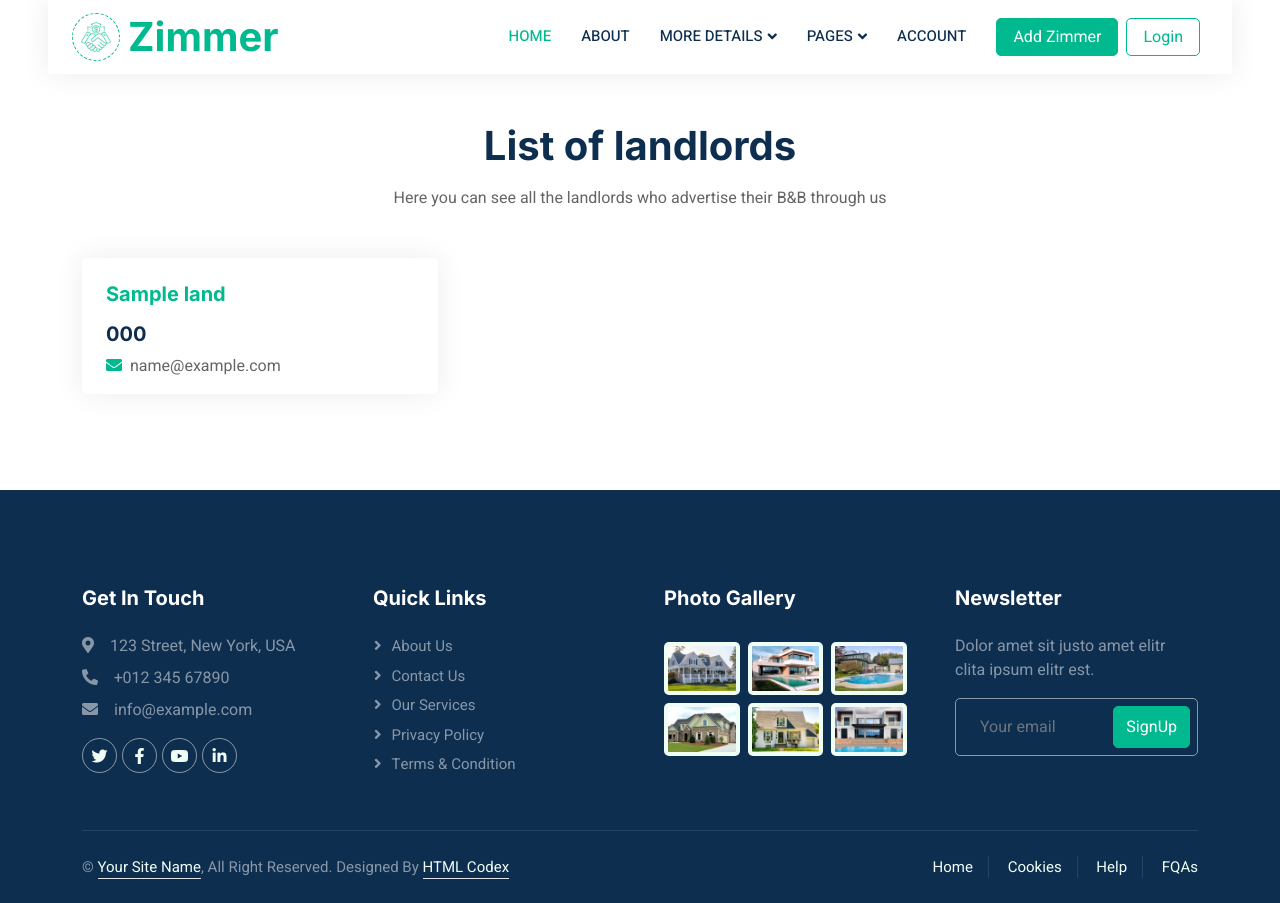
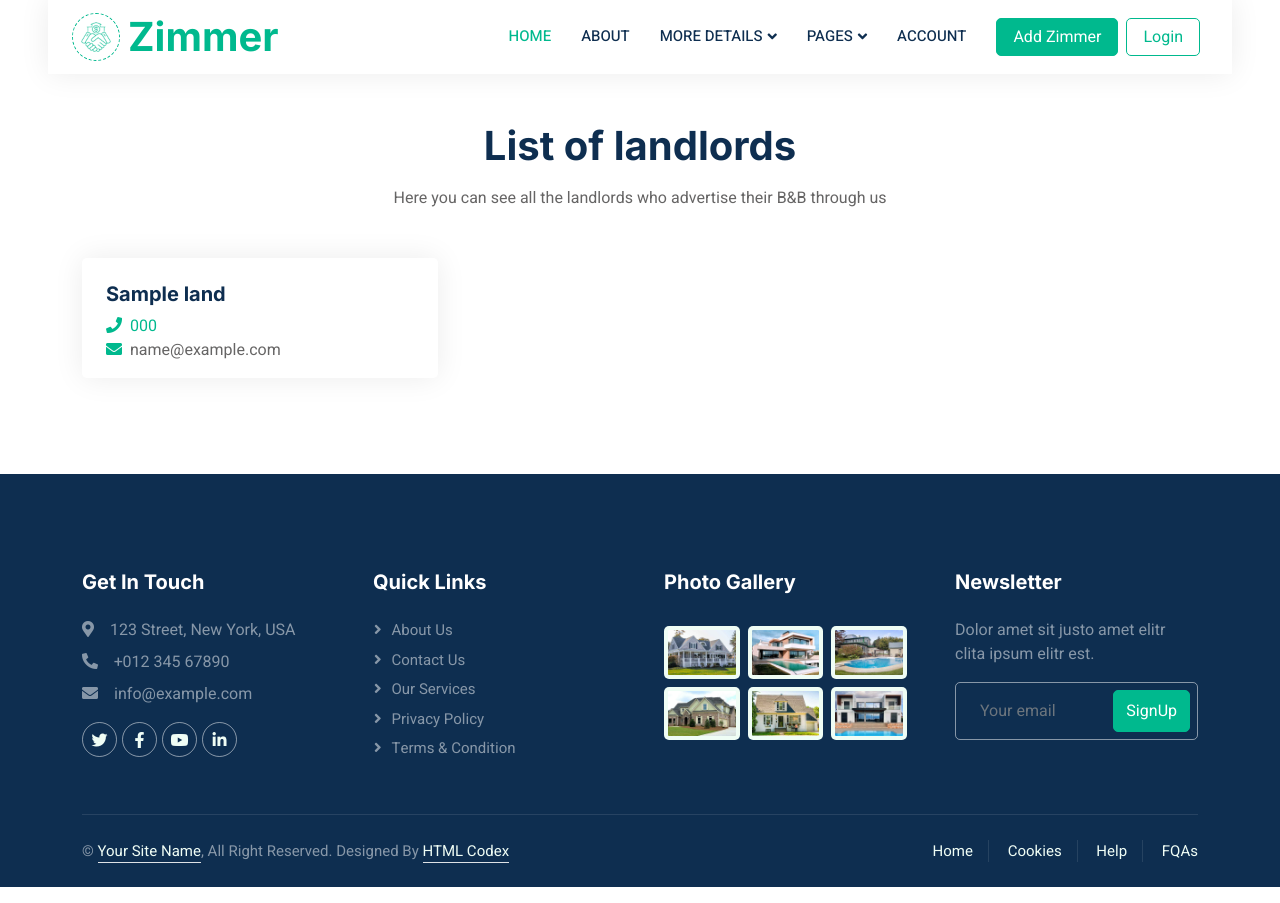
Before and after one commit to AyeletRoiter/Python_Project, a Flask app: template Template/property-agent.html in a window 1280 px wide. Shown: the part 46-949 px from the top of the page. Run offline with Flask 3, Linux system fonts and the light colour scheme; the template is opened without the code that fills it: most values are stand-ins (such as "Sample title", 1, 10 or a date in 2020); some libraries are stand-ins or nearby versions.

Commit message:
Changes to the page design

```diff
--- a/Template/property-agent.html
+++ b/Template/property-agent.html
@@ -105,7 +105,7 @@
         <!-- Menu End -->
 
 
-      <!-- Team Start -->
+     <!-- Team Start -->
 <div class="container-xxl py-5">
     <div class="container">
         <div class="text-center mx-auto mb-5 wow fadeInUp" data-wow-delay="0.1s" style="max-width: 600px;">
@@ -117,8 +117,10 @@
                 <div class="col-lg-4 col-md-6 wow fadeInUp" data-wow-delay="0.1s">
                     <div class="property-item rounded overflow-hidden">
                         <div class="p-4 pb-0">
-                            <h5 class="text-primary mb-3">{{ Land.NameLand }}</h5>
-                            <a class="d-block h5 mb-2" href="#">{{ Land.PhoneLand }}</a>
+                            <a class="d-block h5 mb-2" href="#">{{ Land.NameLand }}</a>
+                            <h7 class="text-primary mb-3">
+                                <i class="fa fa-phone text-primary me-2"></i>{{ Land.PhoneLand }}
+                            </h7>
                             <p><i class="fa fa-envelope text-primary me-2"></i>{{ Land.EmailLand }}</p>
                         </div>
                     </div>
@@ -128,6 +130,7 @@
     </div>
 </div>
 <!-- Team End -->
+
 
 
 
```
